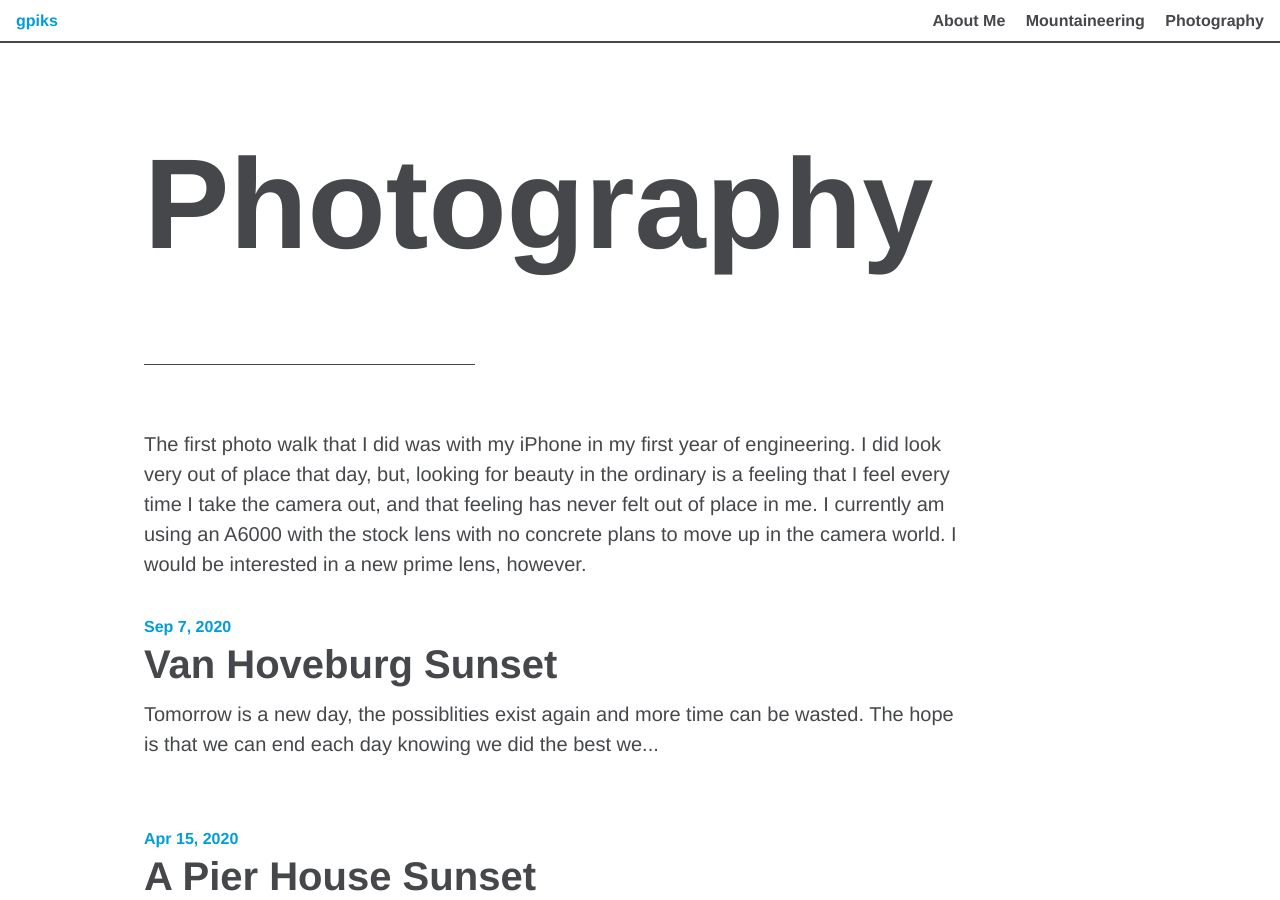
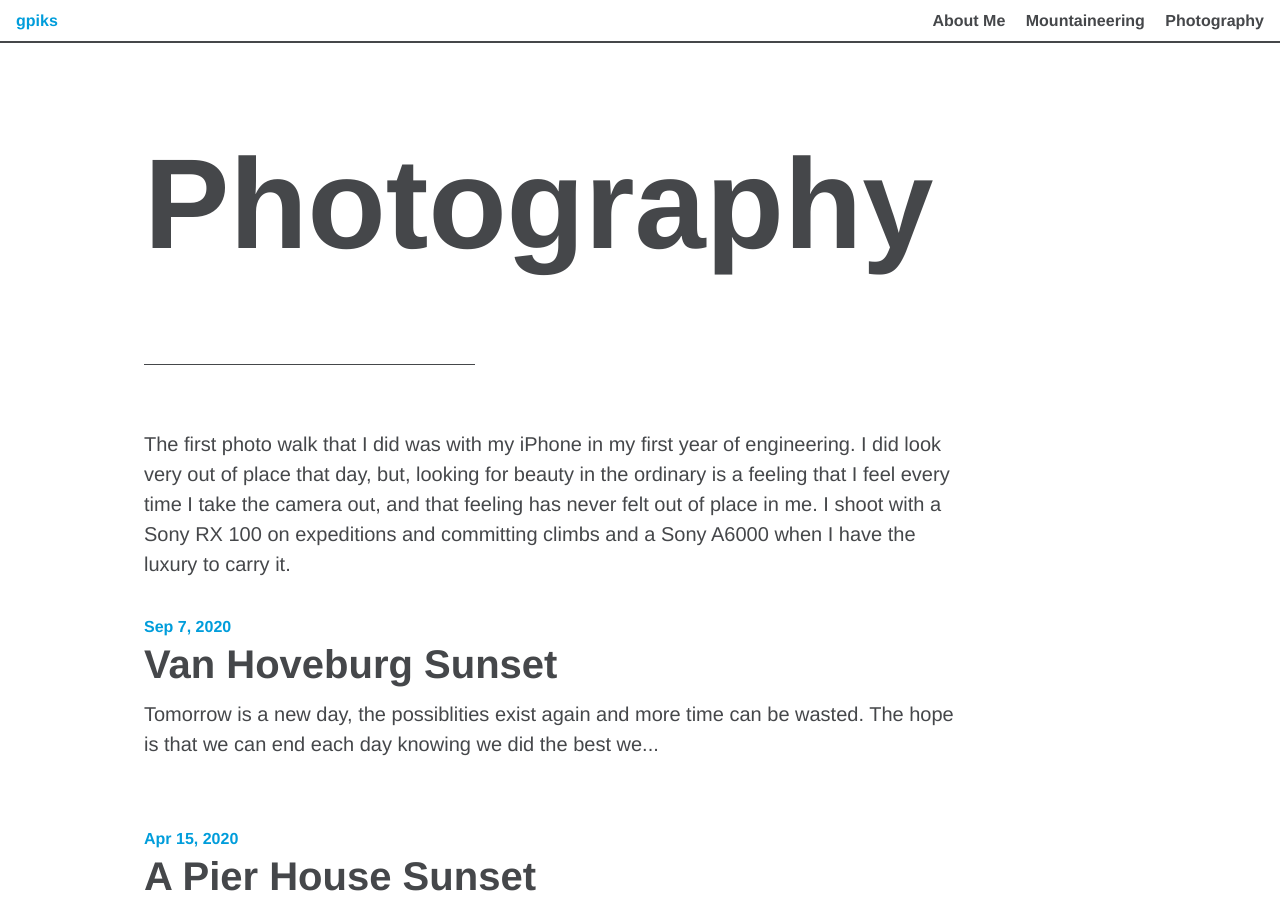
Before and after one commit to gpiks/gpiks.github.io, a Jekyll site: the page built from photography.md, in a window 1280 px wide and 900 px high. Built offline with Jekyll 4.4.1, drawn with Linux system fonts in a browser that asks for light colours; comment, search, counter and statistics services are not loaded.

Commit message:
Update photography blurb

```diff
--- a/photography.md
+++ b/photography.md
@@ -8,6 +8,5 @@ category_name: photography
 
 The first photo walk that I did was with my iPhone in my first year of engineering. I did look very
 out of place that day, but, looking for beauty in the ordinary is a feeling that I feel every time I
-take the camera out, and that feeling has never felt out of place in me. I currently am using an
-A6000 with the stock lens with no concrete plans to move up in the camera world. I would be
-interested in a new prime lens, however.
+take the camera out, and that feeling has never felt out of place in me. I shoot with a Sony RX 100
+on expeditions and committing climbs and a Sony A6000 when I have the luxury to carry it.
```
